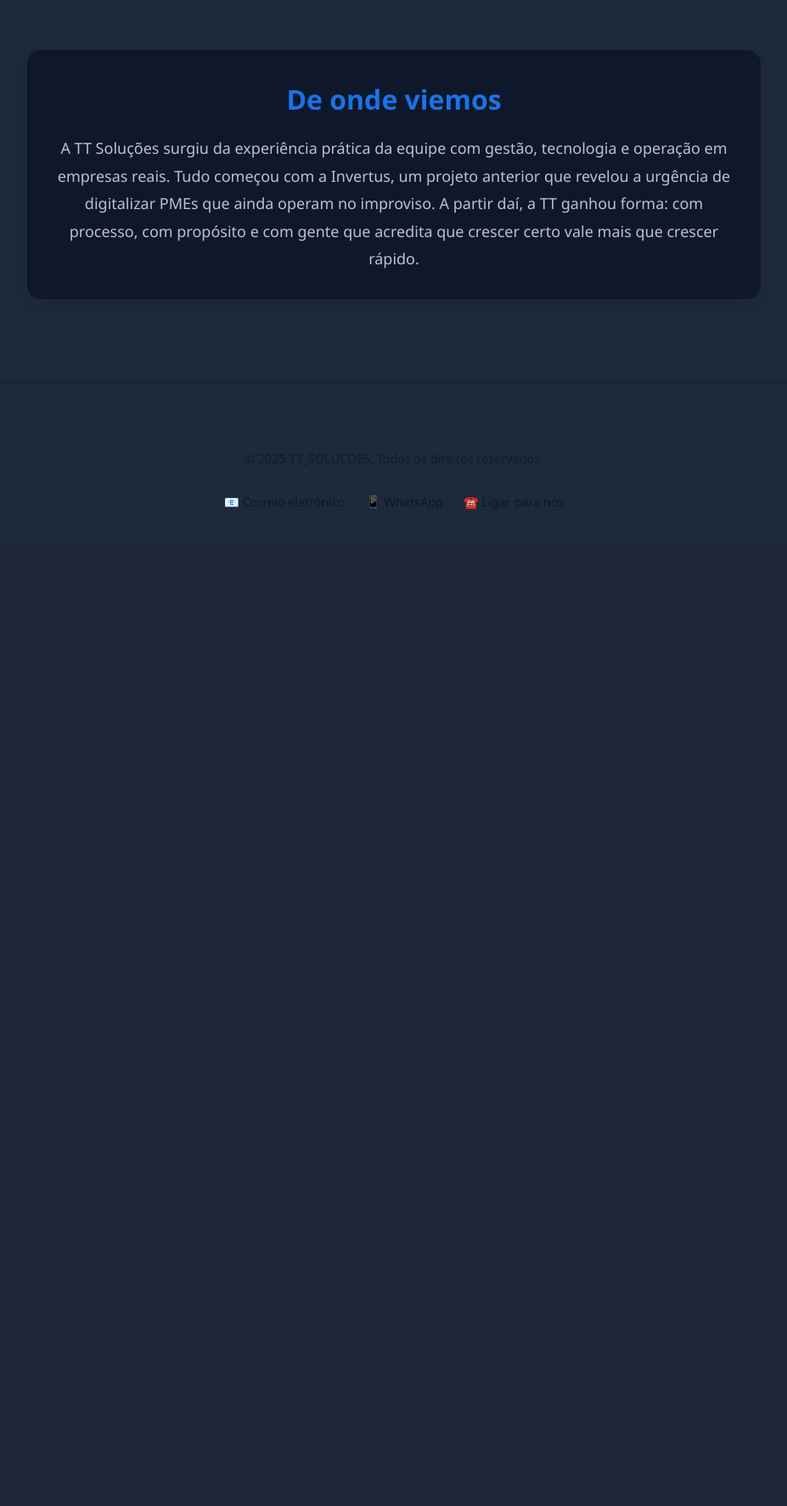
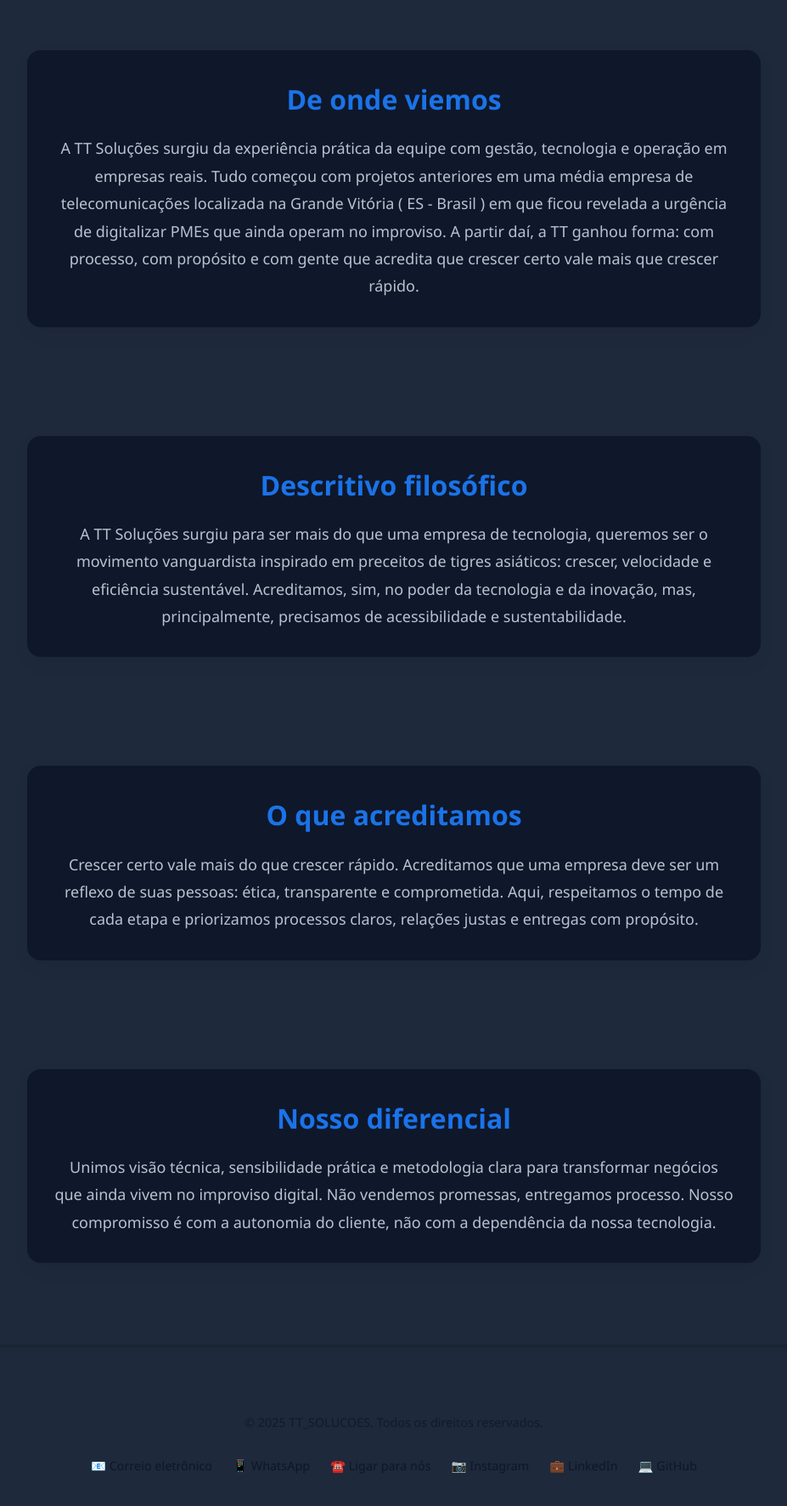
Before and after one commit to ttsolucoes/site_ttsolucoes, a Flask app: page /saiba_mais in a window 1280 px wide. Shown: the part 2207-3979 px from the top of the page at 85% size, without its empty margins (176-1103 px from the left). Before the commit the page ends 2806 px from the top, so only its background shows below. Run offline with Flask 3, Linux system fonts and the light colour scheme.

Commit message:
corrigindo footer do site

```diff
--- a/app/templates/components/footer.html
+++ b/app/templates/components/footer.html
@@ -11,6 +11,15 @@
             <a href="tel:+5527997516005" title="Ligar para TT Soluções">
                 ☎️ Ligar para nós
             </a>
+            <a href="https://www.instagram.com/techtrack.solucoes" target="_blank" title="Nos acompanhe no Instagram">
+                📷 Instagram
+            </a>
+            <a href="https://www.linkedin.com/company/tech-track-solu%C3%A7%C3%B5es" target="_blank" title="Nos encontre no LinkedIn">
+                💼 LinkedIn
+            </a>
+            <a href="https://github.com/ttsolucoes" target="_blank" title="Acesse nosso GitHub">
+                💻 GitHub
+            </a>
         </nav>
     </div>
 </footer>
--- a/app/templates/pages/public/about.html
+++ b/app/templates/pages/public/about.html
@@ -43,9 +43,22 @@
     </div>
 </section>
 
-{% with title='De onde viemos', description='A TT Soluções surgiu da experiência prática da equipe com gestão, tecnologia e operação em empresas reais. Tudo começou com a Invertus, um projeto anterior que revelou a urgência de digitalizar PMEs que ainda operam no improviso. A partir daí, a TT ganhou forma: com processo, com propósito e com gente que acredita que crescer certo vale mais que crescer rápido.' %}
+{% with title='De onde viemos', description='A TT Soluções surgiu da experiência prática da equipe com gestão, tecnologia e operação em empresas reais. Tudo começou com projetos anteriores em uma média empresa de telecomunicações localizada na Grande Vitória ( ES - Brasil ) em que ficou revelada a urgência de digitalizar PMEs que ainda operam no improviso. A partir daí, a TT ganhou forma: com processo, com propósito e com gente que acredita que crescer certo vale mais que crescer rápido.' %}
     {% include 'components/content_block.html' %}
 {% endwith %}
+
+{% with title='Descritivo filosófico', description='A TT Soluções surgiu para ser mais do que uma empresa de tecnologia, queremos ser o movimento vanguardista inspirado em preceitos de tigres asiáticos: crescer, velocidade e eficiência sustentável. Acreditamos, sim, no poder da tecnologia e da inovação, mas, principalmente, precisamos de acessibilidade e sustentabilidade.' %}
+    {% include 'components/content_block.html' %}
+{% endwith %}
+
+{% with title='O que acreditamos', description='Crescer certo vale mais do que crescer rápido. Acreditamos que uma empresa deve ser um reflexo de suas pessoas: ética, transparente e comprometida. Aqui, respeitamos o tempo de cada etapa e priorizamos processos claros, relações justas e entregas com propósito.' %}
+    {% include 'components/content_block.html' %}
+{% endwith %}
+
+{% with title='Nosso diferencial', description='Unimos visão técnica, sensibilidade prática e metodologia clara para transformar negócios que ainda vivem no improviso digital. Não vendemos promessas, entregamos processo. Nosso compromisso é com a autonomia do cliente, não com a dependência da nossa tecnologia.' %}
+    {% include 'components/content_block.html' %}
+{% endwith %}
+
 
 {% endblock %}
 
```
Lines whose indentation alone changed are shown as unchanged.
